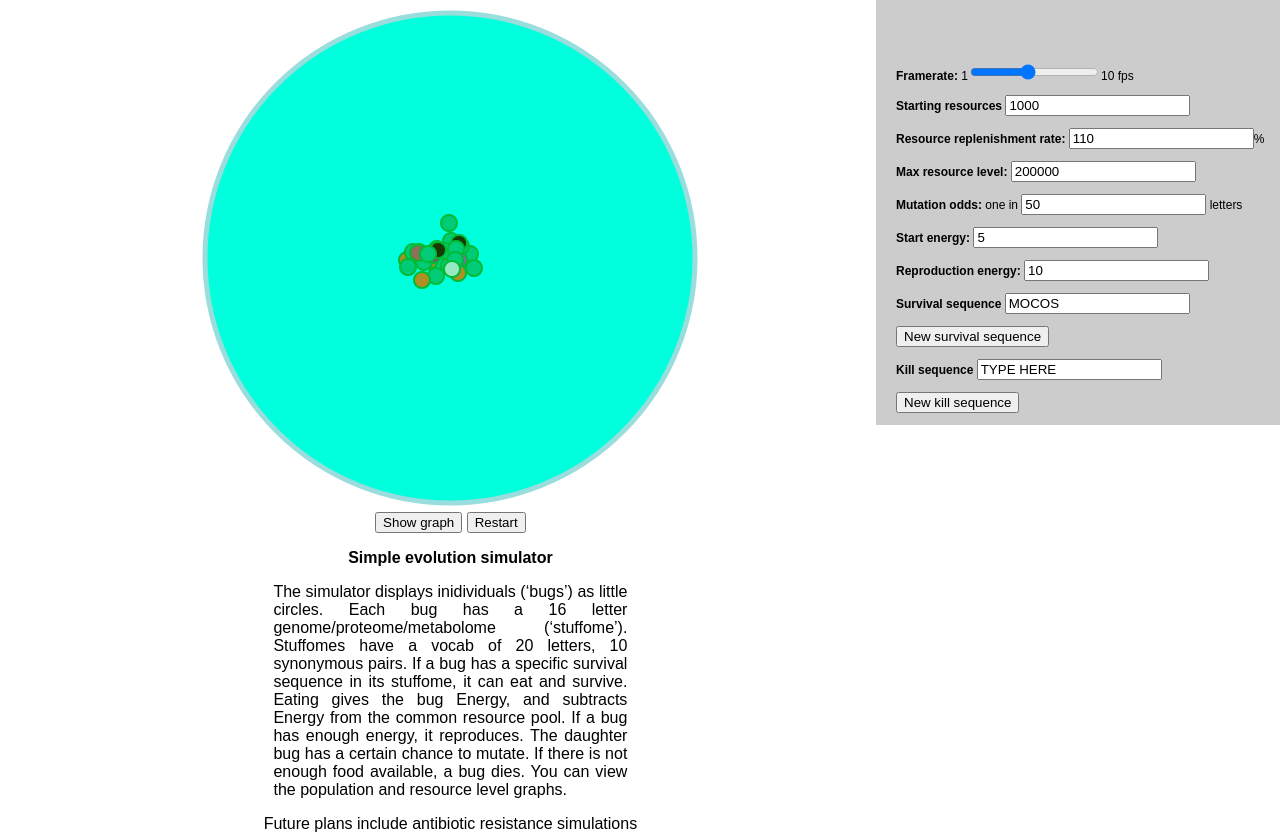
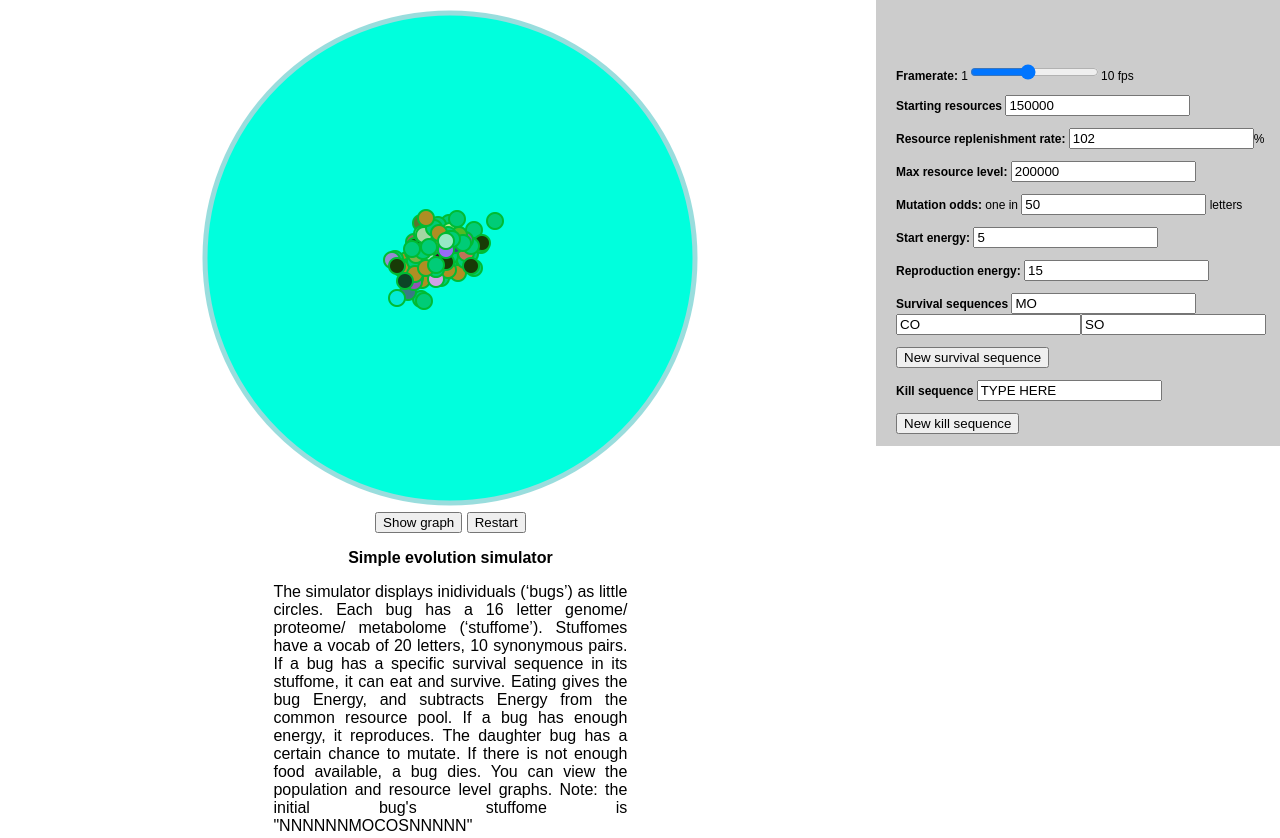
Before and after one commit to pablocarderam/PetriPage, a plain HTML site: page main.html in a window 1280 px wide. Shown: the top 838 px of the page. Drawn offline with Linux system fonts and the light colour scheme.

Commit message:
New start values, new kill mechanism
Changed start values, set them for the antibiotic resistance simulation
Changed the kill sequence mechanism. Now kills instantly, instead of
draining energy.

```diff
--- a/js/Bug.js
+++ b/js/Bug.js
@@ -81,7 +81,7 @@ function Bug(stuffome, X, Y, color) { // class conctructor
 		}
 		for (var l=0; l<killSeq.length; l++) { // for every survival sequence
 			if (synStuffome.search(killSeq[l]) >= 0) { // if the synonym has the survival sequence
-				this.energy = this.energy - 1; // consume energy
+				this.energy = 0; // consume energy
 			}
 		}
 
--- a/js/varmeth.js
+++ b/js/varmeth.js
@@ -23,19 +23,19 @@ var alfabeto = [
 	"P", "Q", "R", "S", "T"
 	]; // stores all possible letters to be used in stuffome. In this case, 20 letters
 	// (STUFFOME: simplified version of genome, proteome, metabolome, etc).
-var surviveSeq = ["MOCOS"]; // Array with stuffome sequences that allow metabolism, i.e. eat
+var surviveSeq = ["MO", "CO", "SO"]; // Array with stuffome sequences that allow metabolism, i.e. eat
 var killSeq = [];  // Array with antibiotic sequences that block metabolism, i.e. kill
 var stuffomeLength = 16; // length of stuffome in each bug
 var mutationOdds = 50; // 1/n chance of mutation per letter
 
 // Energy
-var reproductionEnergy = 10; // energy needed for a bug to reproduce
+var reproductionEnergy = 15; // energy needed for a bug to reproduce
 	//(BUG: individual agent/organism/player/whatev)
 var startEnergy = 5; // energy at which bug starts
-var poolStart = 1000; // stores starting level of Energy Pool
+var poolStart = 150000; // stores starting level of Energy Pool
 var poolMax = 200000; // stores "maximum sustainable yield" of the energy pool. Ceiling value.
 var energyPool = poolStart; // stores resources on medium. Set to starting value
-var energyPoolReplenish = 1.1; // stores factor by which energyPool replenishes. 1 = no replenishment
+var energyPoolReplenish = 1.02; // stores factor by which energyPool replenishes. 1 = no replenishment
 
 // Keeping track of things
 var bugArray = []; // stores all bugs
--- a/main.html
+++ b/main.html
@@ -17,13 +17,14 @@
 		<p><b>Simple evolution simulator</b></p>
 		<p class="text">
 			The simulator displays inidividuals (‘bugs’) as little circles.
-			Each bug has a 16 letter genome/proteome/metabolome (‘stuffome’).
+			Each bug has a 16 letter genome/ proteome/ metabolome (‘stuffome’).
 			Stuffomes have a vocab of 20 letters, 10 synonymous pairs.
 			If a bug has a specific survival sequence in its stuffome, it can eat and survive.
 			Eating gives the bug Energy, and subtracts Energy from the common resource pool.
 			If a bug has enough energy, it reproduces. The daughter bug has a certain chance to mutate.
 			If there is not enough food available, a bug dies.
 			You can view the population and resource level graphs.
+			Note: the initial bug's stuffome is "NNNNNNMOCOSNNNNN"
 		</p>
 		<p>Future plans include antibiotic resistance simulations</p>
 		<p><a href="http://opensource.org/licenses/MIT">MIT OS License!</a></p>
@@ -38,13 +39,13 @@
 
 	<div class="parameters">
 		<p><b>Framerate:</b> 1<input type="range" name="frameRateSlider" min="1" max="10" value="5" onchange="updateFps(this.value)">10 fps</p>
-		<p> <b>Starting resources</b> <input type="text" value="1000" onchange="updateStartResources(this.value)"> </p>
-		<p><b>Resource replenishment rate:</b> <input type="text" value="110" onchange="updateResourceReplenishment(this.value)">%</p>
+		<p> <b>Starting resources</b> <input type="text" value="150000" onchange="updateStartResources(this.value)"> </p>
+		<p><b>Resource replenishment rate:</b> <input type="text" value="102" onchange="updateResourceReplenishment(this.value)">%</p>
 		<p><b>Max resource level:</b> <input type="text" value="200000" onchange="updateMaxResource(this.value)"></p>
 		<p><b>Mutation odds:</b> one in <input type="text" value="50" onchange="updateMutationOdds(this.value)"> letters</p>
 		<p><b>Start energy:</b> <input type="text" value="5" onchange="updateStartEnergy(this.value)">  </p>
-		<p><b>Reproduction energy:</b> <input type="text" value="10" onchange="updateRepEnergy(this.value)"></p>
-		<p><b>Survival sequence</b> <input type="text" value="MOCOS" onchange="updateSurviveSeq(0, this.value)"></p>
+		<p><b>Reproduction energy:</b> <input type="text" value="15" onchange="updateRepEnergy(this.value)"></p>
+		<p><b>Survival sequences</b> <input type="text" value="MO" onchange="updateSurviveSeq(0, this.value)"><input type="text" value="CO" onchange="updateSurviveSeq(1, this.value)"><input type="text" value="SO" onchange="updateSurviveSeq(2, this.value)"></p>
 		<p id="new_survive_seqs"><input type="button" value="New survival sequence" onclick="newSurviveSeq()"></p>
 		<p><b>Kill sequence</b> <input type="text" value="TYPE HERE" onchange="updateKillSeq(0, this.value)"></p>
 		<p id="new_kill_seqs"><input type="button" value="New kill sequence" onclick="newKillSeq()"></p>
```
